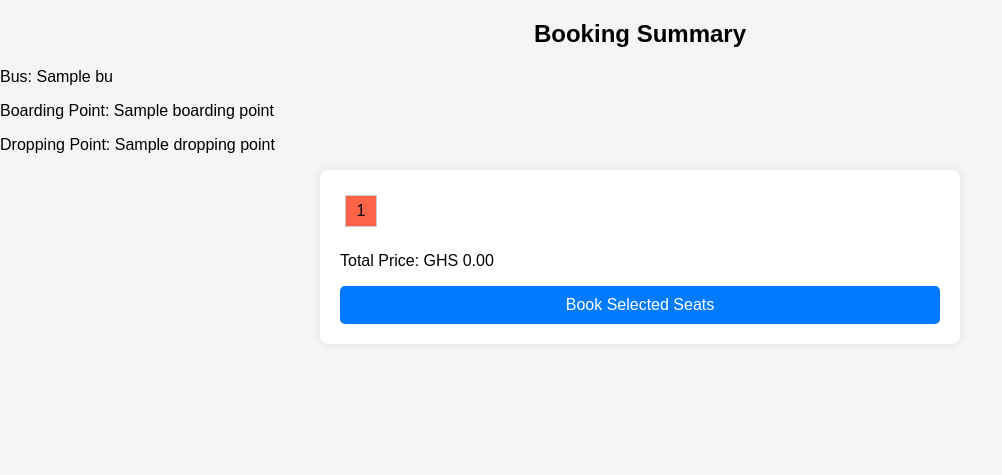
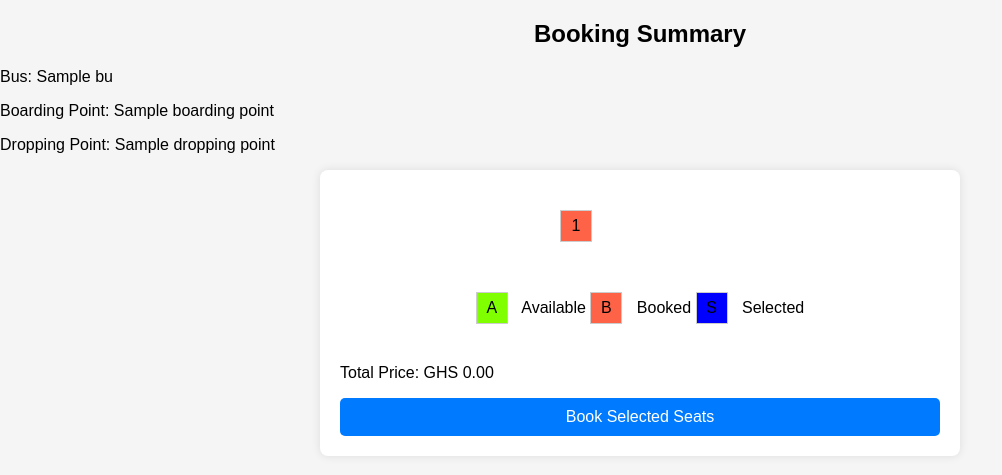
Before and after one commit to Manager450/FinalYearProject, a Django app: template tickets/templates/tickets/booking_summary.html in a window 1280 px wide. Shown: the top 475 px of the page, without its empty margins (0-1002 px from the left). Run offline with Django 5.2, Linux system fonts and the light colour scheme; the template is opened without the code that fills it: most values are stand-ins (such as "Sample title", 1, 10 or a date in 2020).

Commit message:
addition

```diff
--- a/tickets/templates/tickets/booking_summary.html
+++ b/tickets/templates/tickets/booking_summary.html
@@ -7,15 +7,20 @@
     <title>Booking Summary</title>
     <link rel="stylesheet" href="{% static 'css/style.css' %}">
     <style>
+        .seat-map-container {
+            display: flex;
+            flex-direction: column;
+            align-items: center;
+        }
         .seat-map {
-            display: flex;
-            flex-wrap: wrap;
-            width: 200px;
+            display: grid;
+            grid-template-columns: repeat(2, 30px) 20px repeat(2, 30px); /* 2 seats, aisle, 2 seats */
+            gap: 5px;
+            margin-top: 20px;
         }
         .seat {
             width: 30px;
             height: 30px;
-            margin: 5px;
             text-align: center;
             line-height: 30px;
             border: 1px solid #ccc;
@@ -30,6 +35,18 @@
         }
         .selected {
             background-color: #0000FF; /* Selected seat in blue */
+        }
+        .seat-map-guide {
+            margin-top: 10px;
+        }
+        .seat-map-guide span {
+            display: inline-block;
+            width: 30px;
+            height: 30px;
+            margin-right: 10px;
+            text-align: center;
+            line-height: 30px;
+            border: 1px solid #ccc;
         }
     </style>
     <script>
@@ -73,6 +90,7 @@
     <form method="post">
         {% csrf_token %}
         <input type="hidden" id="seat_price" value="{{ bus.price }}">
+        <div class="seat-map-container">
             <div class="seat-map">
                 {% for seat in seats %}
                     <div class="seat {% if seat.is_available %}available{% else %}booked{% endif %}" data-seat-id="{{ seat.id }}">
@@ -80,6 +98,12 @@
                     </div>
                 {% endfor %}
             </div>
+            <div class="seat-map-guide">
+                <span class="seat available">A</span> Available
+                <span class="seat booked">B</span> Booked
+                <span class="seat selected">S</span> Selected
+            </div>
+        </div>
         <p id="total_price">Total Price: GHS 0.00</p>  <!-- Display total price -->
         <button type="submit">Book Selected Seats</button>
     </form>
--- a/tickets/templates/tickets/payment.html
+++ b/tickets/templates/tickets/payment.html
@@ -6,7 +6,7 @@
 </head>
 <body>
     <h1>Payment for Booking: {{ booking.bus.name }}</h1>
-    <p>Amount: {{ booking.bus.price }}</p>
+    <p>Amount: {{ total_price }}</p>
     <form method="post">
         {% csrf_token %}
         <button type="submit">Pay Now</button>
--- a/tickets/views.py
+++ b/tickets/views.py
@@ -65,7 +65,7 @@ def booking_summary(request, bus_id, boarding_point_id, dropping_point_id):
     bus = get_object_or_404(Bus, id=bus_id)
     boarding_point = get_object_or_404(BusStop, id=boarding_point_id)
     dropping_point = get_object_or_404(BusStop, id=dropping_point_id)
-    seats = Seat.objects.filter(bus=bus, is_available=True)
+    seats = Seat.objects.filter(bus=bus)  # Fetch all seats
 
     if request.method == 'POST':
         selected_seat_ids = request.POST.getlist('seat_ids')
```
Also changed, not shown: db.sqlite3. Lines whose indentation alone changed are shown as unchanged.
